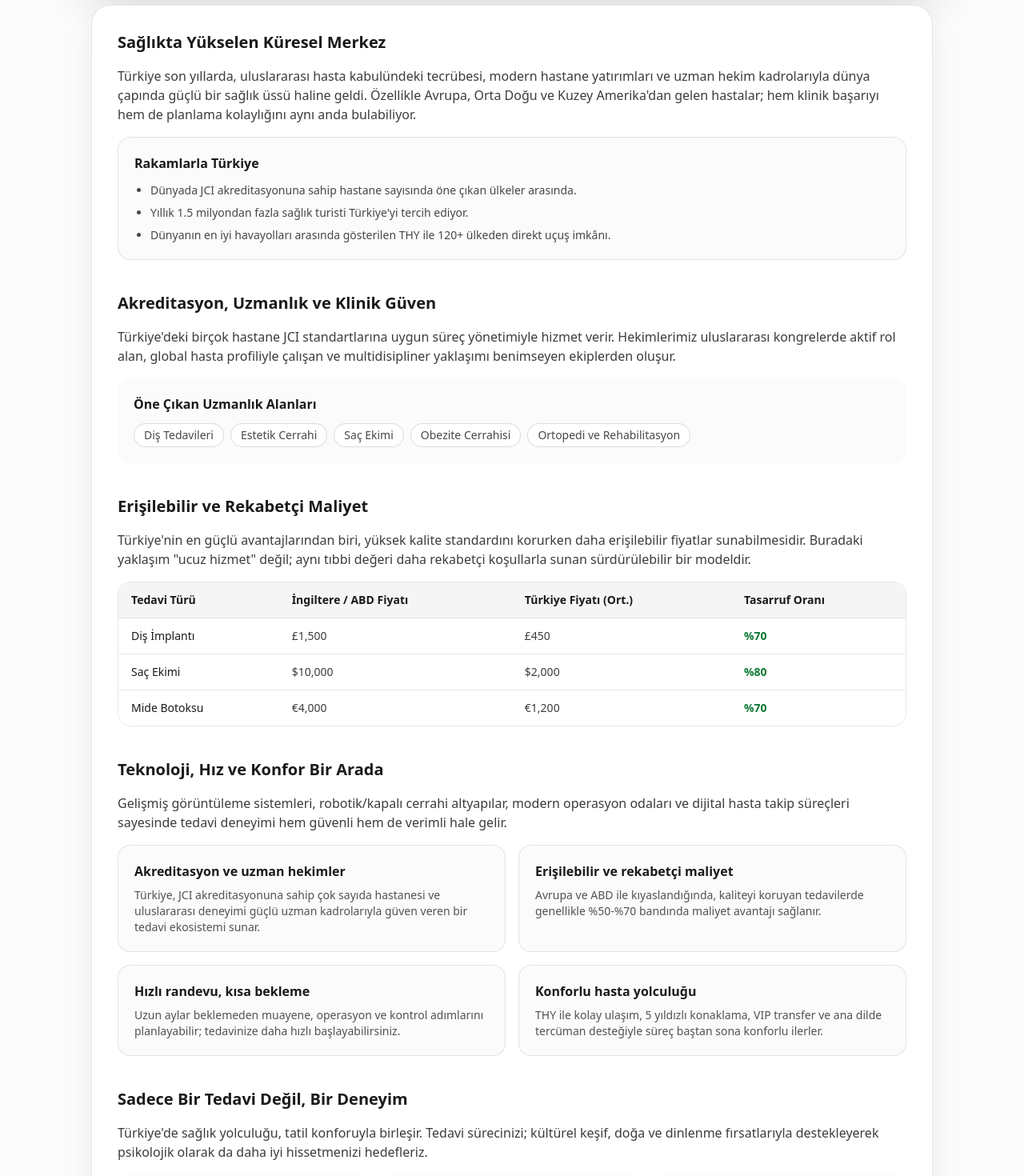
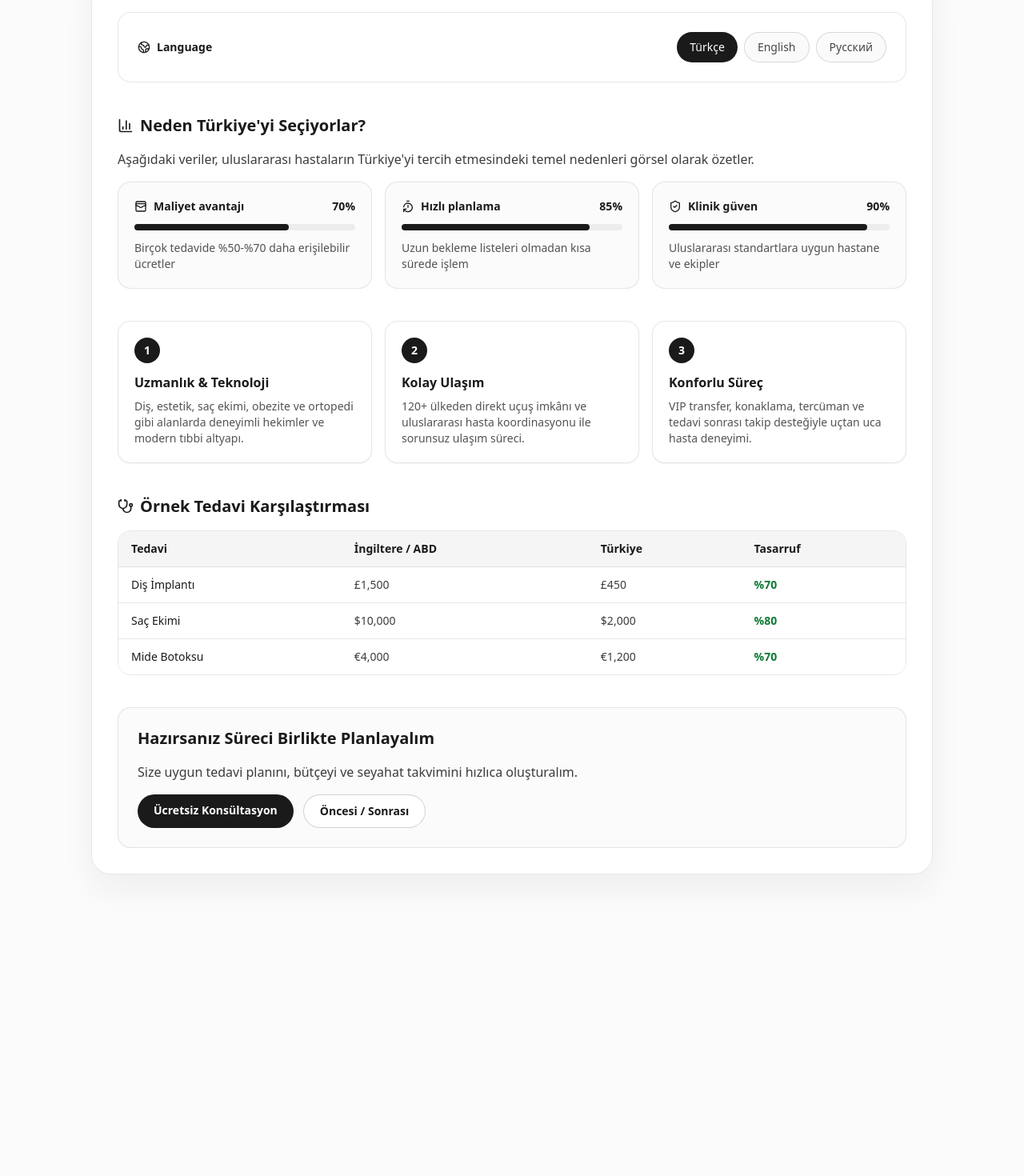
Before and after one commit to ibrahimtkmz/newlifehealth, a Next.js app: page /why-turkey in a window 1280 px wide. Shown: the part 345-1815 px from the top of the page at 80% size. After the commit the page ends 1494 px from the top, so only its background shows below. Built offline with nearby package versions, Linux system fonts and the light colour scheme.

Commit message:
Enhance Why Turkey page with visual multilingual layout

```diff
--- a/app/why-turkey/page.jsx
+++ b/app/why-turkey/page.jsx
@@ -1,137 +1,229 @@
+"use client";
+
+import { useMemo, useState } from "react";
+import Link from "next/link";
+import { BarChart3, Globe2, ShieldCheck, Stethoscope, TimerReset, WalletCards } from "lucide-react";
 import InnerPageLayout from "../components/InnerPageLayout";
-import Link from "next/link";
 
-const highlights = [
+const LANGUAGE_OPTIONS = [
+  { code: "tr", label: "Türkçe" },
+  { code: "en", label: "English" },
+  { code: "ru", label: "Русский" }
+];
+
+const CONTENT = {
+  tr: {
+    title: "Neden Türkiye?",
+    subtitle:
+      "Türkiye, sağlık turizminde kalite, hız ve konforu tek bir yolculukta birleştiren güçlü bir merkezdir.",
+    sectionTitle: "Neden Türkiye'yi Seçiyorlar?",
+    sectionDescription:
+      "Aşağıdaki veriler, uluslararası hastaların Türkiye'yi tercih etmesindeki temel nedenleri görsel olarak özetler.",
+    metrics: [
+      { label: "Maliyet avantajı", value: 70, icon: WalletCards, note: "Birçok tedavide %50-%70 daha erişilebilir ücretler" },
+      { label: "Hızlı planlama", value: 85, icon: TimerReset, note: "Uzun bekleme listeleri olmadan kısa sürede işlem" },
+      { label: "Klinik güven", value: 90, icon: ShieldCheck, note: "Uluslararası standartlara uygun hastane ve ekipler" }
+    ],
+    blocks: [
       {
-    title: "Akreditasyon ve uzman hekimler",
-    description:
-      "Türkiye, JCI akreditasyonuna sahip çok sayıda hastanesi ve uluslararası deneyimi güçlü uzman kadrolarıyla güven veren bir tedavi ekosistemi sunar."
+        title: "Uzmanlık & Teknoloji",
+        text: "Diş, estetik, saç ekimi, obezite ve ortopedi gibi alanlarda deneyimli hekimler ve modern tıbbi altyapı."
       },
       {
-    title: "Erişilebilir ve rekabetçi maliyet",
-    description:
-      "Avrupa ve ABD ile kıyaslandığında, kaliteyi koruyan tedavilerde genellikle %50-%70 bandında maliyet avantajı sağlanır."
+        title: "Kolay Ulaşım",
+        text: "120+ ülkeden direkt uçuş imkânı ve uluslararası hasta koordinasyonu ile sorunsuz ulaşım süreci."
       },
       {
-    title: "Hızlı randevu, kısa bekleme",
-    description:
-      "Uzun aylar beklemeden muayene, operasyon ve kontrol adımlarını planlayabilir; tedavinize daha hızlı başlayabilirsiniz."
+        title: "Konforlu Süreç",
+        text: "VIP transfer, konaklama, tercüman ve tedavi sonrası takip desteğiyle uçtan uca hasta deneyimi."
+      }
+    ],
+    comparisonTitle: "Örnek Tedavi Karşılaştırması",
+    comparisonColumns: ["Tedavi", "İngiltere / ABD", "Türkiye", "Tasarruf"],
+    comparison: [
+      ["Diş İmplantı", "£1,500", "£450", "%70"],
+      ["Saç Ekimi", "$10,000", "$2,000", "%80"],
+      ["Mide Botoksu", "€4,000", "€1,200", "%70"]
+    ],
+    ctaTitle: "Hazırsanız Süreci Birlikte Planlayalım",
+    ctaText: "Size uygun tedavi planını, bütçeyi ve seyahat takvimini hızlıca oluşturalım.",
+    ctaPrimary: "Ücretsiz Konsültasyon",
+    ctaSecondary: "Öncesi / Sonrası"
+  },
+  en: {
+    title: "Why Turkey?",
+    subtitle:
+      "Turkey is a strong medical tourism hub combining quality care, speed, and comfort in one journey.",
+    sectionTitle: "Why Patients Choose Turkey",
+    sectionDescription:
+      "The metrics below visually summarize the key reasons international patients prefer Turkey.",
+    metrics: [
+      { label: "Cost advantage", value: 70, icon: WalletCards, note: "Typically 50%-70% more affordable in many treatments" },
+      { label: "Fast scheduling", value: 85, icon: TimerReset, note: "Short timelines without long waiting lists" },
+      { label: "Clinical trust", value: 90, icon: ShieldCheck, note: "Hospitals and teams aligned with international standards" }
+    ],
+    blocks: [
+      {
+        title: "Expertise & Technology",
+        text: "Experienced physicians and modern infrastructure in dentistry, aesthetics, hair transplant, obesity care, and orthopedics."
       },
       {
-    title: "Konforlu hasta yolculuğu",
-    description:
-      "THY ile kolay ulaşım, 5 yıldızlı konaklama, VIP transfer ve ana dilde tercüman desteğiyle süreç baştan sona konforlu ilerler."
-  }
-];
-
-const treatmentComparison = [
-  {
-    treatment: "Diş İmplantı",
-    ukUsPrice: "£1,500",
-    turkeyPrice: "£450",
-    savings: "%70"
+        title: "Easy Access",
+        text: "Direct flights from 120+ countries and dedicated international patient coordination."
       },
       {
-    treatment: "Saç Ekimi",
-    ukUsPrice: "$10,000",
-    turkeyPrice: "$2,000",
-    savings: "%80"
+        title: "Comfortable Experience",
+        text: "End-to-end support with VIP transfer, accommodation, interpretation, and aftercare follow-up."
+      }
+    ],
+    comparisonTitle: "Sample Treatment Comparison",
+    comparisonColumns: ["Treatment", "UK / US", "Turkey", "Savings"],
+    comparison: [
+      ["Dental Implant", "£1,500", "£450", "70%"],
+      ["Hair Transplant", "$10,000", "$2,000", "80%"],
+      ["Gastric Botox", "€4,000", "€1,200", "70%"]
+    ],
+    ctaTitle: "Let’s Plan Your Journey",
+    ctaText: "We can quickly build your personalized treatment plan, budget, and travel timeline.",
+    ctaPrimary: "Free Consultation",
+    ctaSecondary: "Before / After"
+  },
+  ru: {
+    title: "Почему Турция?",
+    subtitle:
+      "Турция — один из ведущих центров медицинского туризма, где сочетаются качество, скорость и комфорт.",
+    sectionTitle: "Почему пациенты выбирают Турцию",
+    sectionDescription:
+      "Ниже представлены ключевые преимущества, которые международные пациенты отмечают чаще всего.",
+    metrics: [
+      { label: "Выгода по стоимости", value: 70, icon: WalletCards, note: "Во многих процедурах экономия составляет 50%-70%" },
+      { label: "Быстрое планирование", value: 85, icon: TimerReset, note: "Без длительных очередей и месяцев ожидания" },
+      { label: "Клиническая надежность", value: 90, icon: ShieldCheck, note: "Клиники и специалисты международного уровня" }
+    ],
+    blocks: [
+      {
+        title: "Экспертиза и технологии",
+        text: "Опытные врачи и современная инфраструктура: стоматология, эстетика, трансплантация волос, бариатрия, ортопедия."
       },
       {
-    treatment: "Mide Botoksu",
-    ukUsPrice: "€4,000",
-    turkeyPrice: "€1,200",
-    savings: "%70"
-  }
-];
-
-const stats = [
-  "Dünyada JCI akreditasyonuna sahip hastane sayısında öne çıkan ülkeler arasında.",
-  "Yıllık 1.5 milyondan fazla sağlık turisti Türkiye'yi tercih ediyor.",
-  "Dünyanın en iyi havayolları arasında gösterilen THY ile 120+ ülkeden direkt uçuş imkânı."
-];
-
-const expertiseAreas = ["Diş Tedavileri", "Estetik Cerrahi", "Saç Ekimi", "Obezite Cerrahisi", "Ortopedi ve Rehabilitasyon"];
-
-const cityExperiences = [
-  {
-    city: "İstanbul",
-    description: "Ayasofya, Boğaz turları ve dünya mutfağı ile iyileşme dönemini kültürel bir deneyime dönüştürür."
+        title: "Удобная логистика",
+        text: "Прямые рейсы из 120+ стран и сопровождение международных пациентов на каждом этапе."
       },
       {
-    city: "Antalya",
-    description: "Deniz, güneş ve premium oteller eşliğinde tedavi sonrası dinlenme için ideal bir atmosfer sunar."
-  },
-  {
-    city: "İzmir",
-    description: "Ege'nin sakin yaşam ritmi, sahil hattı ve kaliteli sağlık merkezleriyle dengeli bir süreç sağlar."
+        title: "Комфортный путь",
+        text: "VIP-трансфер, проживание, переводчик и постлечебное сопровождение в формате " +
+          "всё включено."
       }
-];
+    ],
+    comparisonTitle: "Пример сравнения стоимости",
+    comparisonColumns: ["Процедура", "Великобритания / США", "Турция", "Экономия"],
+    comparison: [
+      ["Имплант зуба", "£1,500", "£450", "70%"],
+      ["Пересадка волос", "$10,000", "$2,000", "80%"],
+      ["Ботокс желудка", "€4,000", "€1,200", "70%"]
+    ],
+    ctaTitle: "Готовы начать?",
+    ctaText: "Составим для вас персональный план лечения, бюджет и удобный график поездки.",
+    ctaPrimary: "Бесплатная консультация",
+    ctaSecondary: "До / После"
+  }
+};
 
 export default function WhyTurkeyPage() {
+  const [lang, setLang] = useState("tr");
+  const data = useMemo(() => CONTENT[lang], [lang]);
+
   return (
-    <InnerPageLayout
-      title="Neden Türkiye?"
-      subtitle="Yurt dışında yaşayan hastalar için Türkiye; tıbbi kalite, ileri teknoloji, hızlı erişim ve yüksek konforu tek bir sağlık yolculuğunda birleştirir."
+    <InnerPageLayout title={data.title} subtitle={data.subtitle}>
+      <div className="space-y-10 text-[#1A1A1A]/85">
+        <section className="rounded-2xl border border-[#1A1A1A]/10 bg-white p-4 sm:p-6">
+          <div className="flex flex-col gap-4 sm:flex-row sm:items-center sm:justify-between">
+            <div className="flex items-center gap-2 text-sm font-semibold text-[#1A1A1A]">
+              <Globe2 className="h-4 w-4" />
+              Language
+            </div>
+            <div className="flex flex-wrap gap-2">
+              {LANGUAGE_OPTIONS.map((item) => (
+                <button
+                  key={item.code}
+                  onClick={() => setLang(item.code)}
+                  className={`rounded-full px-4 py-2 text-sm font-medium transition ${
+                    lang === item.code
+                      ? "bg-[#1A1A1A] text-white"
+                      : "border border-[#1A1A1A]/15 bg-[#FAFAFA] text-[#1A1A1A]/80 hover:bg-[#F2F2F2]"
+                  }`}
                 >
-      <div className="space-y-10 text-[#1A1A1A]/85">
-        <section className="space-y-4">
-          <h2 className="text-xl font-semibold text-[#1A1A1A]">Sağlıkta Yükselen Küresel Merkez</h2>
-          <p>
-            Türkiye son yıllarda, uluslararası hasta kabulündeki tecrübesi, modern hastane yatırımları ve uzman hekim kadrolarıyla dünya çapında güçlü bir sağlık üssü haline geldi.
-            Özellikle Avrupa, Orta Doğu ve Kuzey Amerika'dan gelen hastalar; hem klinik başarıyı hem de planlama kolaylığını aynı anda bulabiliyor.
-          </p>
-          <div className="rounded-2xl border border-[#1A1A1A]/10 bg-[#FBFBFB] p-5">
-            <h3 className="text-base font-semibold text-[#1A1A1A]">Rakamlarla Türkiye</h3>
-            <ul className="mt-3 list-disc space-y-2 pl-5 text-sm text-[#1A1A1A]/80">
-              {stats.map((item) => (
-                <li key={item}>{item}</li>
-              ))}
-            </ul>
-          </div>
-        </section>
-
-        <section className="space-y-4">
-          <h2 className="text-xl font-semibold text-[#1A1A1A]">Akreditasyon, Uzmanlık ve Klinik Güven</h2>
-          <p>
-            Türkiye'deki birçok hastane JCI standartlarına uygun süreç yönetimiyle hizmet verir. Hekimlerimiz uluslararası kongrelerde aktif rol alan,
-            global hasta profiliyle çalışan ve multidisipliner yaklaşımı benimseyen ekiplerden oluşur.
-          </p>
-          <div className="rounded-2xl bg-[#FBFBFB] p-5">
-            <h3 className="text-base font-semibold text-[#1A1A1A]">Öne Çıkan Uzmanlık Alanları</h3>
-            <div className="mt-3 flex flex-wrap gap-2">
-              {expertiseAreas.map((area) => (
-                <span key={area} className="rounded-full border border-[#1A1A1A]/15 bg-white px-3 py-1 text-sm text-[#1A1A1A]/80">
-                  {area}
-                </span>
+                  {item.label}
+                </button>
               ))}
             </div>
           </div>
         </section>
 
         <section className="space-y-4">
-          <h2 className="text-xl font-semibold text-[#1A1A1A]">Erişilebilir ve Rekabetçi Maliyet</h2>
-          <p>
-            Türkiye'nin en güçlü avantajlarından biri, yüksek kalite standardını korurken daha erişilebilir fiyatlar sunabilmesidir.
-            Buradaki yaklaşım "ucuz hizmet" değil; aynı tıbbi değeri daha rekabetçi koşullarla sunan sürdürülebilir bir modeldir.
-          </p>
+          <div className="flex items-center gap-2 text-[#1A1A1A]">
+            <BarChart3 className="h-5 w-5" />
+            <h2 className="text-xl font-semibold">{data.sectionTitle}</h2>
+          </div>
+          <p>{data.sectionDescription}</p>
+          <div className="grid gap-4 md:grid-cols-3">
+            {data.metrics.map((metric) => {
+              const Icon = metric.icon;
+
+              return (
+                <article key={metric.label} className="rounded-2xl border border-[#1A1A1A]/10 bg-[#FBFBFB] p-5">
+                  <div className="mb-3 flex items-center justify-between">
+                    <div className="flex items-center gap-2 text-sm font-semibold text-[#1A1A1A]">
+                      <Icon className="h-4 w-4" />
+                      {metric.label}
+                    </div>
+                    <span className="text-sm font-bold text-[#1A1A1A]">{metric.value}%</span>
+                  </div>
+                  <div className="h-2 rounded-full bg-[#EDEDED]">
+                    <div className="h-2 rounded-full bg-[#1A1A1A]" style={{ width: `${metric.value}%` }} />
+                  </div>
+                  <p className="mt-3 text-sm text-[#1A1A1A]/75">{metric.note}</p>
+                </article>
+              );
+            })}
+          </div>
+        </section>
+
+        <section className="grid gap-4 md:grid-cols-3">
+          {data.blocks.map((block, index) => (
+            <article key={block.title} className="rounded-2xl border border-[#1A1A1A]/10 bg-white p-5 shadow-sm">
+              <div className="mb-3 inline-flex h-8 w-8 items-center justify-center rounded-full bg-[#1A1A1A] text-sm font-semibold text-white">
+                {index + 1}
+              </div>
+              <h3 className="text-base font-semibold text-[#1A1A1A]">{block.title}</h3>
+              <p className="mt-2 text-sm text-[#1A1A1A]/75">{block.text}</p>
+            </article>
+          ))}
+        </section>
+
+        <section className="space-y-4">
+          <div className="flex items-center gap-2">
+            <Stethoscope className="h-5 w-5 text-[#1A1A1A]" />
+            <h2 className="text-xl font-semibold text-[#1A1A1A]">{data.comparisonTitle}</h2>
+          </div>
           <div className="overflow-x-auto rounded-2xl border border-[#1A1A1A]/10">
             <table className="min-w-full divide-y divide-[#1A1A1A]/10 text-left text-sm">
               <thead className="bg-[#F5F5F5] text-[#1A1A1A]">
                 <tr>
-                  <th className="px-4 py-3 font-semibold">Tedavi Türü</th>
-                  <th className="px-4 py-3 font-semibold">İngiltere / ABD Fiyatı</th>
-                  <th className="px-4 py-3 font-semibold">Türkiye Fiyatı (Ort.)</th>
-                  <th className="px-4 py-3 font-semibold">Tasarruf Oranı</th>
+                  {data.comparisonColumns.map((column) => (
+                    <th key={column} className="px-4 py-3 font-semibold">
+                      {column}
+                    </th>
+                  ))}
                 </tr>
               </thead>
               <tbody className="divide-y divide-[#1A1A1A]/10 bg-white">
-                {treatmentComparison.map((item) => (
-                  <tr key={item.treatment}>
-                    <td className="px-4 py-3 font-medium text-[#1A1A1A]">{item.treatment}</td>
-                    <td className="px-4 py-3">{item.ukUsPrice}</td>
-                    <td className="px-4 py-3">{item.turkeyPrice}</td>
-                    <td className="px-4 py-3 text-[#0E7A36] font-semibold">{item.savings}</td>
+                {data.comparison.map((row) => (
+                  <tr key={row[0]}>
+                    <td className="px-4 py-3 font-medium text-[#1A1A1A]">{row[0]}</td>
+                    <td className="px-4 py-3">{row[1]}</td>
+                    <td className="px-4 py-3">{row[2]}</td>
+                    <td className="px-4 py-3 font-semibold text-[#0E7A36]">{row[3]}</td>
                   </tr>
                 ))}
               </tbody>
@@ -139,59 +231,20 @@ export default function WhyTurkeyPage() {
           </div>
         </section>
 
-        <section className="space-y-4">
-          <h2 className="text-xl font-semibold text-[#1A1A1A]">Teknoloji, Hız ve Konfor Bir Arada</h2>
-          <p>
-            Gelişmiş görüntüleme sistemleri, robotik/kapalı cerrahi altyapılar, modern operasyon odaları ve dijital hasta takip süreçleri sayesinde tedavi deneyimi hem güvenli hem de verimli hale gelir.
-          </p>
-          <div className="grid gap-4 sm:grid-cols-2">
-            {highlights.map((item) => (
-              <article key={item.title} className="rounded-2xl border border-[#1A1A1A]/10 bg-[#FBFBFB] p-5">
-                <h3 className="text-base font-semibold text-[#1A1A1A]">{item.title}</h3>
-                <p className="mt-2 text-sm text-[#1A1A1A]/75">{item.description}</p>
-              </article>
-            ))}
-          </div>
-        </section>
-
-        <section className="space-y-4">
-          <h2 className="text-xl font-semibold text-[#1A1A1A]">Sadece Bir Tedavi Değil, Bir Deneyim</h2>
-          <p>
-            Türkiye'de sağlık yolculuğu, tatil konforuyla birleşir. Tedavi sürecinizi; kültürel keşif, doğa ve dinlenme fırsatlarıyla destekleyerek psikolojik olarak da daha iyi hissetmenizi hedefleriz.
-          </p>
-          <div className="grid gap-4 sm:grid-cols-3">
-            {cityExperiences.map((item) => (
-              <article key={item.city} className="rounded-2xl bg-[#FBFBFB] p-5">
-                <h3 className="text-base font-semibold text-[#1A1A1A]">{item.city}</h3>
-                <p className="mt-2 text-sm text-[#1A1A1A]/75">{item.description}</p>
-              </article>
-            ))}
-          </div>
-        </section>
-
-        <section className="rounded-2xl border border-[#1A1A1A]/10 bg-[#FBFBFB] p-6 space-y-4">
-          <h2 className="text-xl font-semibold text-[#1A1A1A]">Güvenlik ve Uçtan Uca Destek</h2>
-          <p>
-            İlk danışmanlıktan Türkiye'ye varışınıza, tedavi gününden ülkenize döndükten sonraki kontrol süreçlerine kadar her adımda yanınızdayız.
-            Amacımız yalnızca başarılı bir operasyon değil, size kendinizi güvende hissettiren bütünsel bir iyileşme deneyimi sunmak.
-          </p>
+        <section className="space-y-4 rounded-2xl border border-[#1A1A1A]/10 bg-[#FBFBFB] p-6">
+          <h2 className="text-xl font-semibold text-[#1A1A1A]">{data.ctaTitle}</h2>
+          <p>{data.ctaText}</p>
           <div className="flex flex-wrap gap-3">
-            <Link
-              href="/contact"
-              className="rounded-full bg-[#1A1A1A] px-5 py-2.5 text-sm font-semibold text-white transition hover:bg-[#333333]"
-            >
-              Ücretsiz Konsültasyon Alın
+            <Link href="/contact" className="rounded-full bg-[#1A1A1A] px-5 py-2.5 text-sm font-semibold text-white transition hover:bg-[#333333]">
+              {data.ctaPrimary}
             </Link>
             <Link
               href="/before-after"
               className="rounded-full border border-[#1A1A1A]/20 bg-white px-5 py-2.5 text-sm font-semibold text-[#1A1A1A] transition hover:bg-[#F5F5F5]"
             >
-              Öncesi / Sonrası Galerisi
+              {data.ctaSecondary}
             </Link>
           </div>
-          <p className="text-sm text-[#1A1A1A]/70">
-            Gerçek hasta deneyimlerini görmek için galeri ve yorumlar bölümümüzü inceleyebilir, size özel yol haritasını hemen oluşturabilirsiniz.
-          </p>
         </section>
       </div>
     </InnerPageLayout>
```
Lines whose indentation alone changed are shown as unchanged.
